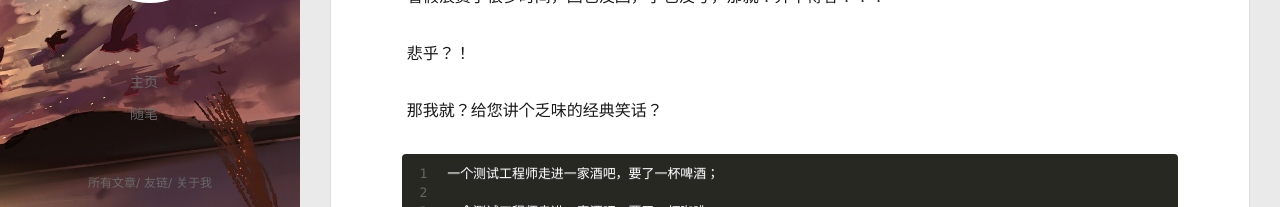
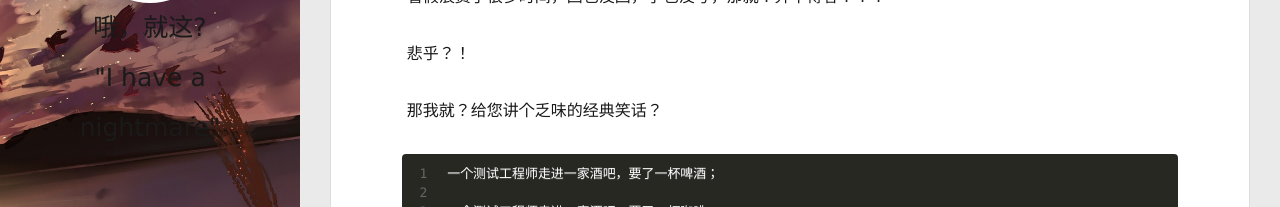
Before and after one commit to zyyxdu/zyyxdu.github.io, a plain HTML site: page 2021/08/09/开篇/index.html in a window 1280 px wide. Shown: the part 237-444 px from the top of the page. Drawn offline with Linux system fonts and the light colour scheme; some packages are replaced by stand-ins of ours; animation ran at ten frames a second; a script that the page names is missing.

Commit message:
Site updated: 2021-08-09 23:38:12

```diff
--- a/2021/08/09/开篇/index.html
+++ b/2021/08/09/开篇/index.html
@@ -53,7 +53,11 @@
 			<img src="/assets/touxiang.bmp" class="js-avatar">
 		</a>
 		<hgroup>
-		  <h1 class="header-author"><a href="/"></a></h1>
+
+                                <h1 style="font-family:verdana;font-size:25px">哦，就这?</p>
+                                <p>"I have a nightmare"</p>
+
+		    <h1 class="header-author"><a href="/"></a></h1>
 		</hgroup>
 
 
```
Also changed, not shown: archives/2021/08/index.html (+5 -1 lines), archives/2021/index.html (+5 -1 lines), archives/index.html (+5 -1 lines), index.html (+5 -1 lines).
